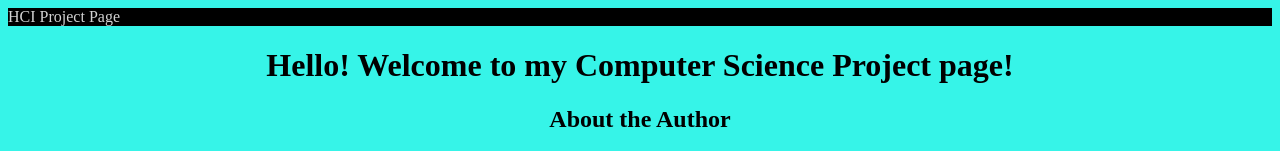
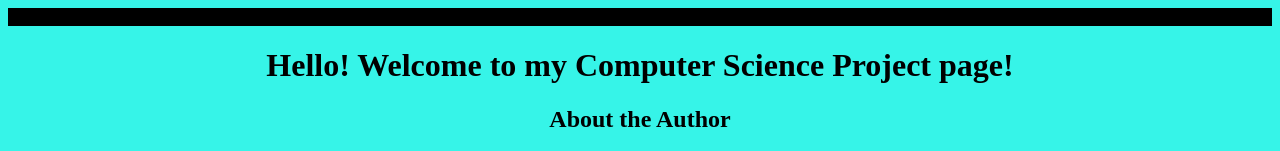
Before and after one commit to vanand23/vanand23.github.io, a plain HTML site: page index.html in a window 1280 px wide. Shown: the top 151 px of the page. Drawn offline with Linux system fonts and the light colour scheme.

```diff
--- a/index.html
+++ b/index.html
@@ -41,7 +41,7 @@
 	appearance: button;
 
 	text-decoration: none;
-	color: #D3D3D3
+	color: #000000
 
 }
 
```
